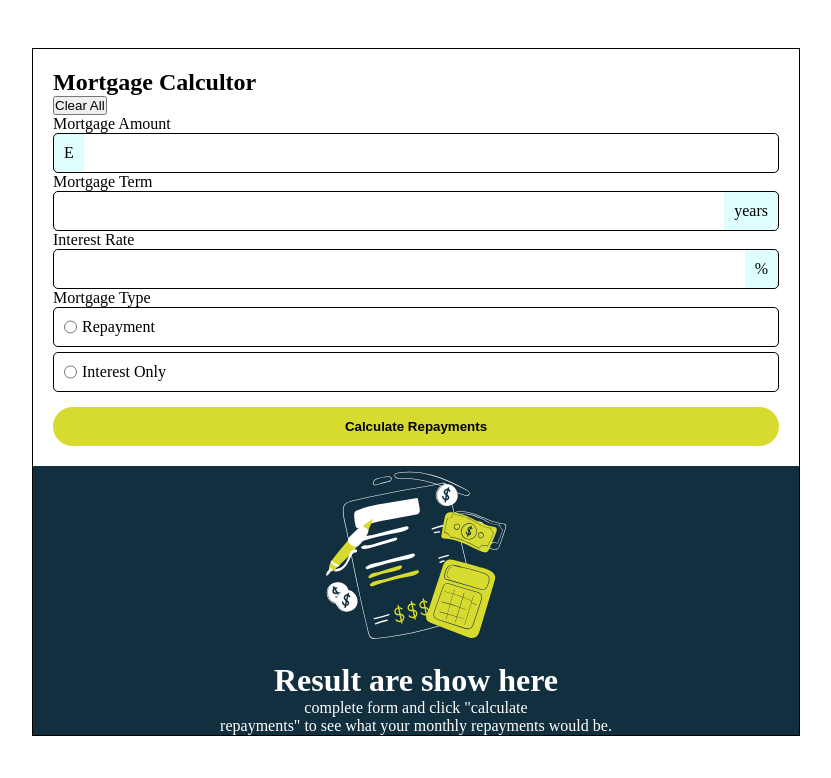
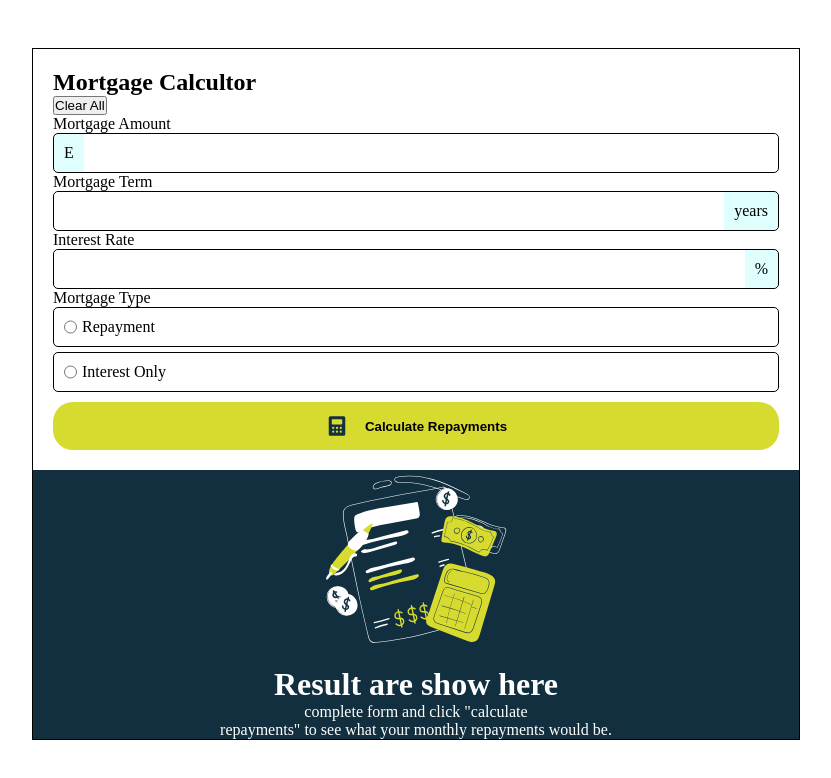
Before and after one commit to developer866/Job_listing-, a React (Create React App) app: page / in a window 1280 px wide. Shown: the top 778 px of the page, without its empty margins (224-1055 px from the left). Built offline with nearby package versions, Linux system fonts and the light colour scheme.

Commit message:
Added images to button

```diff
--- a/src/components/Form.css
+++ b/src/components/Form.css
@@ -66,6 +66,9 @@ input[type="radio"]:checked{
 }
 .Calculate_Repayment {
   width: 100%;
+  display: flex;
+  justify-content: center;
+  align-items: center;
   margin-top: 10px;
   background: hsl(61, 70%, 52%);
   border: none;
@@ -74,3 +77,6 @@ input[type="radio"]:checked{
   font: 16px;
   font-weight: bold;
 }
+.Calculate_Repayment img{
+  padding-right: 1rem;
+}
--- a/src/components/Form.jsx
+++ b/src/components/Form.jsx
@@ -1,8 +1,9 @@
 import React from "react";
 import "./Form.css";
+import image from "../images/icon-calculator.svg";
 
 function Form(props) {
-  const { handleChange, handleSubmit, inputs,clearForm} = props;
+  const { handleChange, handleSubmit, inputs, clearForm } = props;
 
   return (
     <div className="form">
@@ -100,6 +101,7 @@ function Form(props) {
 
         <div>
           <button className="Calculate_Repayment" type="submit">
+            <img src={image} alt="" srcset="" />
             <p>Calculate Repayments</p>
           </button>
         </div>
@@ -109,24 +111,3 @@ function Form(props) {
 }
 
 export default Form;
-
-/* <div>
-          <p>mortgage Amount</p>
-          <input
-            type="text"
-            placeholder="E"
-            className="form_input_Amount form_input"
-          />
-        </div> */
-
-/* <div>
-          <div>
-            <p>Mortgage Term</p>
-            <input type="text" placeholder="Years" className="form_input" />
-          </div>
-
-          <div>
-            <p>Intrest Rate</p>
-            <input type="text" placeholder="%" className="form_input" />
-          </div>
-        </div> */
```
